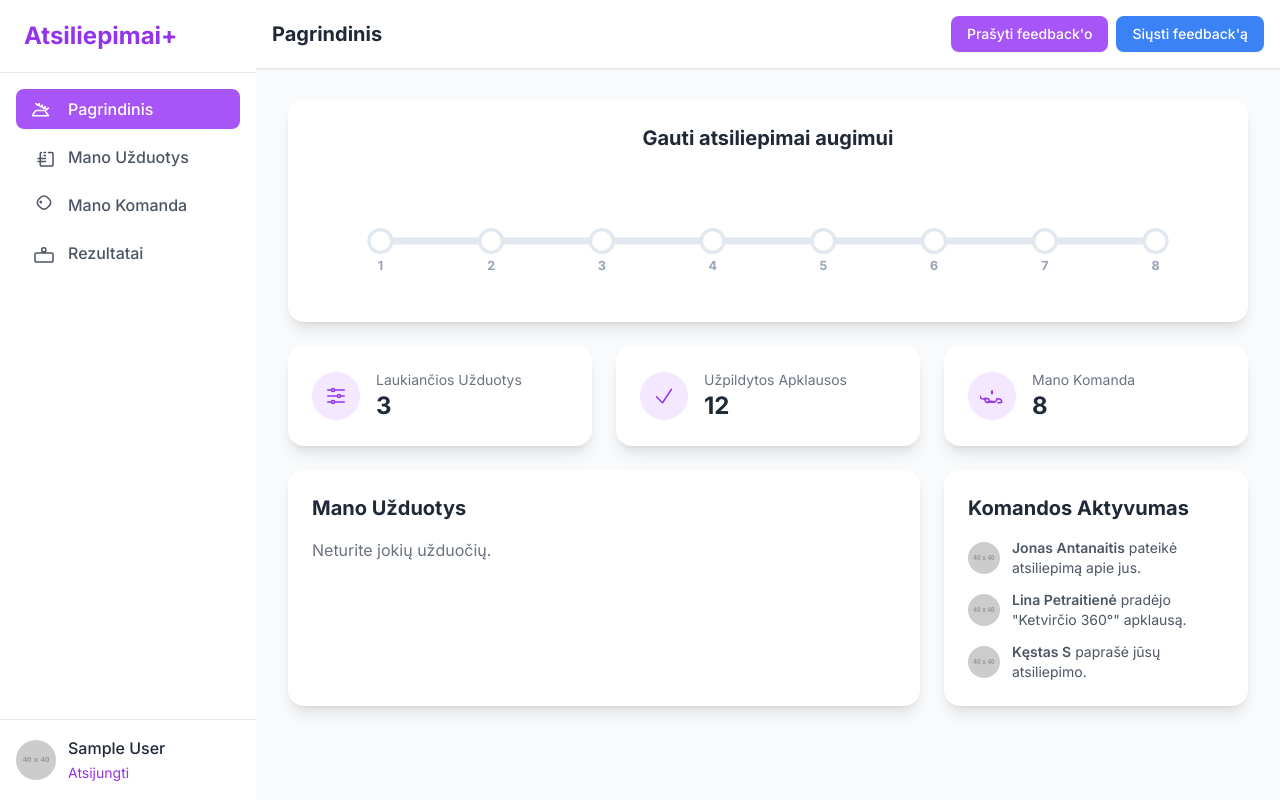
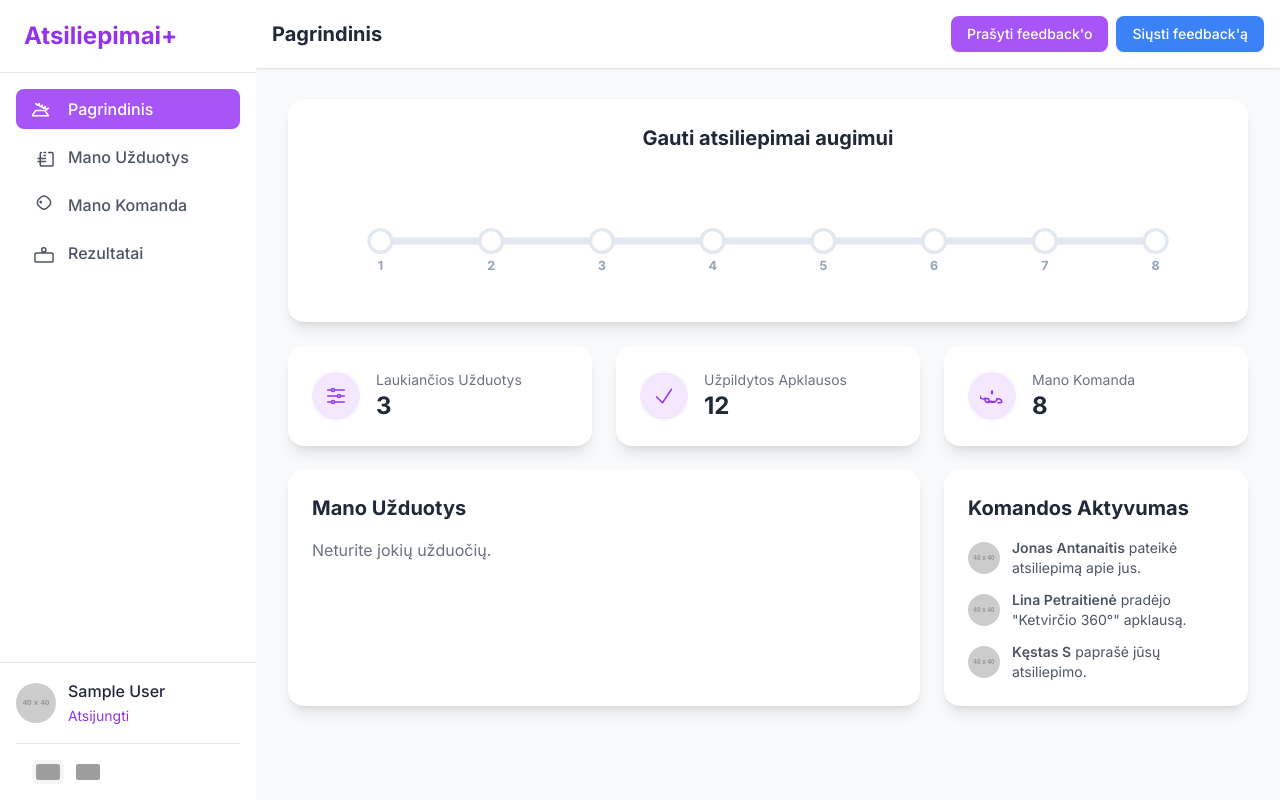
Before and after one commit to delfas2/feedbackas, a Django app: page /home/ in a window 1280 px wide. Run offline with Django 4.2, Linux system fonts and the light colour scheme; the visitor is signed in with stand-in values (Sample User, id 1); grey boxes labelled with a size stand in for pictures from a placeholder-image service; data that the repository does not hold is empty; some libraries are stand-ins or nearby versions; grey boxes are pictures that could not be loaded.

Commit message:
Pridėtos vėliavėlės

```diff
--- a/templates/base.html
+++ b/templates/base.html
@@ -4,10 +4,6 @@
     <meta charset="UTF-8">
     <meta name="viewport" content="width=device-width, initial-scale=1.0">
     <title>{% block title %}Atsiliepimai+{% endblock %}</title>
-    <!-- React, ReactDOM, and Babel Standalone -->
-    <script src="https://unpkg.com/react@18/umd/react.development.js" crossorigin></script>
-    <script src="https://unpkg.com/react-dom@18/umd/react-dom.development.js" crossorigin></script>
-    <script src="https://unpkg.com/@babel/standalone/babel.min.js"></script>
     <!-- Tailwind CSS CDN -->
     <script src="https://cdn.tailwindcss.com"></script>
     <!-- Google Fonts (Inter) -->
@@ -63,6 +59,17 @@
                         <a href="{% url 'logout' %}" class="text-sm text-purple-600 hover:text-purple-800">Atsijungti</a>
                     </div>
                 </div>
+                <!-- Kalbos pasirinkimas -->
+                <div class="px-4 pt-4 mt-4 border-t">
+                    <div class="flex items-center space-x-2">
+                        <a href="#" class="flex items-center p-1 rounded-md bg-gray-100">
+                            <img src="https://flagcdn.com/lt.svg" class="w-6 h-4 rounded-sm" alt="Lietuvių">
+                        </a>
+                        <a href="#" class="flex items-center p-1 rounded-md hover:bg-gray-100">
+                            <img src="https://flagcdn.com/gb.svg" class="w-6 h-4 rounded-sm" alt="English">
+                        </a>
+                    </div>
+                </div>
             </div>
         </aside>
 
--- a/templates/home.html
+++ b/templates/home.html
@@ -16,7 +16,7 @@
 
     <div class="p-6 md:p-8 space-y-6">
 
-        <div class="bg-white rounded-2xl shadow-lg p-6">
+        <div class="bg-white rounded-2xl shadow-lg p-6 mb-6">
             <h3 class="text-xl font-bold text-gray-800 mb-2 text-center">Gauti atsiliepimai augimui</h3>
             <div id="feedback-chart-container"></div>
         </div>
@@ -162,6 +162,10 @@
 {% endblock content %}
 
 {% block scripts %}
+<!-- React ir Babel bibliotekos, reikalingos grafikui -->
+<script src="https://unpkg.com/react@18/umd/react.development.js" crossorigin></script>
+<script src="https://unpkg.com/react-dom@18/umd/react-dom.development.js" crossorigin></script>
+<script src="https://unpkg.com/@babel/standalone/babel.min.js"></script>
 <script>
     const feedbackModal = document.getElementById('feedback-modal');
     const requestFeedbackBtn = document.getElementById('request-feedback-btn');
```
Also changed, not shown: templates/index.html (+18 -11 lines).
